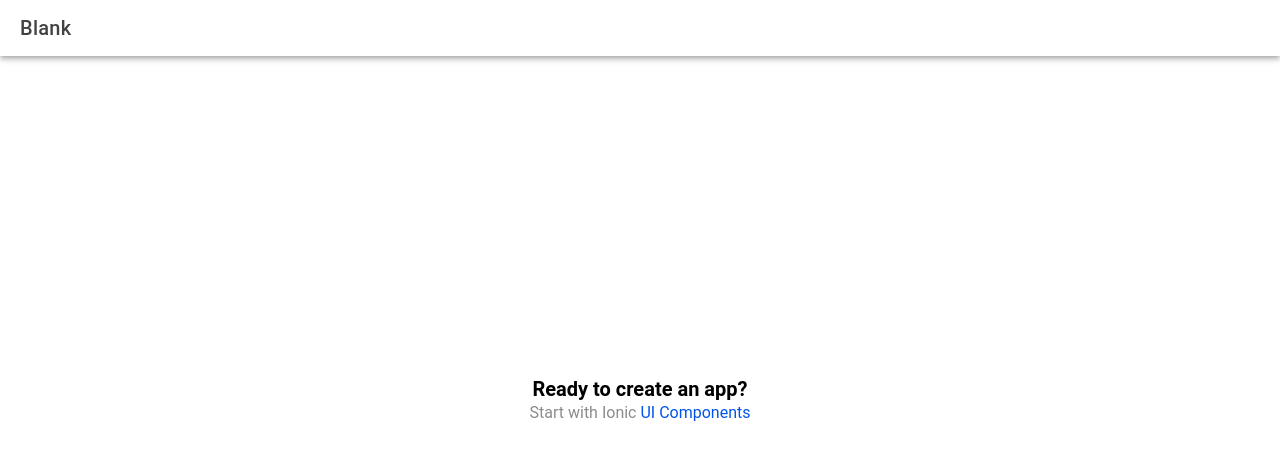
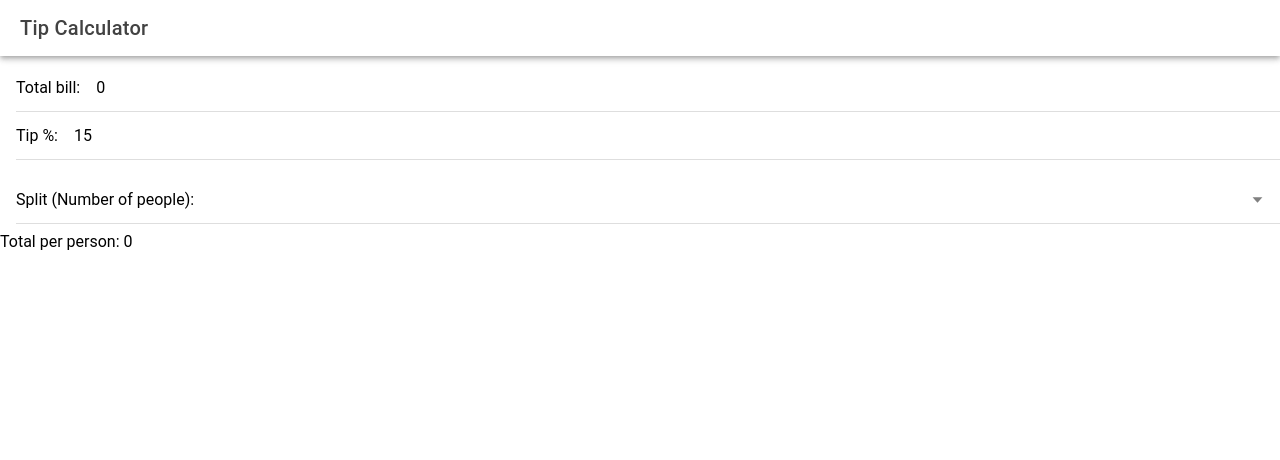
Before and after one commit to h-nyman/tipCalculator, a React (Vite) app: page /home in a window 1280 px wide. Shown: the top 460 px of the page. Built offline with nearby package versions, Linux system fonts and the light colour scheme.

Commit message:
Implement tip calculator

```diff
--- a/src/pages/Home.tsx
+++ b/src/pages/Home.tsx
@@ -1,22 +1,56 @@
-import { IonContent, IonHeader, IonPage, IonTitle, IonToolbar } from '@ionic/react';
-import ExploreContainer from '../components/ExploreContainer';
+import { IonContent, IonHeader, IonInput, IonItem, IonList, IonPage, IonSelect, IonSelectOption, IonText, IonTitle, IonToolbar } from '@ionic/react';
 import './Home.css';
+import { useState } from 'react';
 
-const Home: React.FC = () => {
+const Home = () => {
+  const [bill, setBill] = useState(0);
+  const [tipPercentage, setTipPercentage] = useState(15);
+  const [people, setPeople] = useState(1);
+
+  const tip = (tipPercentage*bill)/100;
+  const total = bill + tip;
+  const totalPerPerson = total/people;
+
   return (
     <IonPage>
       <IonHeader>
         <IonToolbar>
-          <IonTitle>Blank</IonTitle>
+          <IonTitle>Tip Calculator</IonTitle>
         </IonToolbar>
       </IonHeader>
       <IonContent fullscreen>
         <IonHeader collapse="condense">
           <IonToolbar>
-            <IonTitle size="large">Blank</IonTitle>
+            <IonTitle size="large">Tip Calculator</IonTitle>
           </IonToolbar>
         </IonHeader>
-        <ExploreContainer />
+        <IonList>
+          <IonItem>
+            <IonInput label="Total bill: " type="number" value={bill} onIonInput={e => setBill(parseFloat(e.detail.value!))}></IonInput>
+          </IonItem>
+          <IonItem>
+            <IonInput label="Tip %: " value={tipPercentage} type="number" onIonInput={e => setTipPercentage(parseFloat(e.detail.value!))}></IonInput>
+          </IonItem>
+        </IonList>
+
+      <IonList>
+        <IonItem>
+          <IonSelect label="Split (Number of people): " value={people} onIonChange={(e) => setPeople(parseFloat(e.detail.value!))}>
+            <IonSelectOption value="2">2</IonSelectOption>
+            <IonSelectOption value="3">3</IonSelectOption>
+            <IonSelectOption value="4">4</IonSelectOption>
+            <IonSelectOption value="5">5</IonSelectOption>
+            <IonSelectOption value="6">6</IonSelectOption>
+            <IonSelectOption value="7">7</IonSelectOption>
+            <IonSelectOption value="8">8</IonSelectOption>
+            <IonSelectOption value="9">9</IonSelectOption>
+            <IonSelectOption value="10">10</IonSelectOption>
+          </IonSelect>
+        </IonItem>
+      </IonList>
+      <IonText>
+        Total per person: {totalPerPerson}
+      </IonText>
       </IonContent>
     </IonPage>
   );
```
